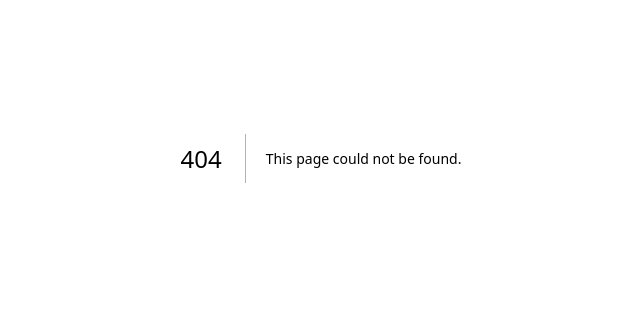
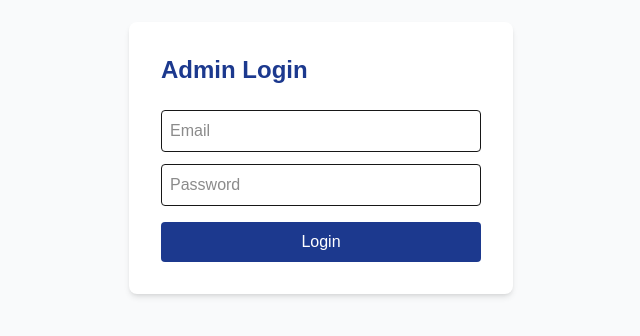
Before and after one commit to pankajestate/realestatewebsite, a Next.js app: page /login in a window 1280 px wide. Before the commit this address had no page. Shown: the part 242-578 px from the top of the page, without its empty margins (319-959 px from the left). Built offline with nearby package versions, Linux system fonts and the light colour scheme; no server answers.

Commit message:
added login protection to admin panel

```diff
--- a/app/admin/page.tsx
+++ b/app/admin/page.tsx
@@ -1,5 +1,6 @@
 "use client";
 import { useEffect, useState } from "react";
+import { useRouter } from "next/navigation";
 import { createClient } from "@supabase/supabase-js";
 
 // Create a local supabase client here to avoid relying on ../../lib/supabase
@@ -19,6 +20,8 @@
 type PropertyForm = Omit<Property, "id">;
 
 export default function Admin() {
+  const router = useRouter();
+  const [checking, setChecking] = useState(true);
   const [properties, setProperties] = useState<Property[]>([]);
   const [form, setForm] = useState<PropertyForm>({
     name: "",
@@ -37,7 +40,17 @@
   useEffect(() => {
     fetchProperties();
   }, []);
-
+useEffect(() => {
+    async function checkUser() {
+      const { data } = await supabase.auth.getSession();
+      if (!data.session) {
+        router.push("/login");
+      } else {
+        setChecking(false);
+      }
+    }
+    checkUser();
+  }, []);
   async function handleSubmit(e: React.FormEvent) {
     e.preventDefault();
     const { error } = await supabase.from("properties").insert([form]);
@@ -56,7 +69,9 @@
       fetchProperties();
     }
   }
-
+if (checking) {
+    return <p className="p-8">Loading...</p>;
+  }
   return (
     <main className="min-h-screen bg-gray-50 p-8">
       <h1 className="text-3xl font-bold mb-8 text-blue-900">Admin Panel</h1>
--- /dev/null
+++ b/app/login/page.tsx
@@ -0,0 +1,65 @@
+"use client";
+import { useState } from "react";
+import { useRouter } from "next/navigation";
+import { supabase } from "../lib/supabase";
+
+export default function Login() {
+  const [email, setEmail] = useState("");
+  const [password, setPassword] = useState("");
+  const [error, setError] = useState("");
+  const router = useRouter();
+
+  async function handleLogin(e: React.FormEvent<HTMLFormElement>) {
+    e.preventDefault();
+    setError("");
+    const { error } = await supabase.auth.signInWithPassword({
+      email,
+      password,
+    });
+    if (error) {
+      setError("Galat email ya password");
+    } else {
+      router.push("/admin");
+    }
+  }
+
+  return (
+    <main className="min-h-screen flex items-center justify-center bg-gray-50">
+      <form
+        onSubmit={handleLogin}
+        className="bg-white p-8 rounded-lg shadow-md w-full max-w-sm"
+      >
+        <h1 className="text-2xl font-bold mb-6 text-blue-900">Admin Login</h1>
+
+        {error && (
+          <p className="bg-red-100 text-red-700 p-2 rounded mb-4 text-sm">
+            {error}
+          </p>
+        )}
+
+        <input
+          type="email"
+          placeholder="Email"
+          value={email}
+          onChange={(e) => setEmail(e.target.value)}
+          className="w-full border p-2 rounded mb-3"
+          required
+        />
+        <input
+          type="password"
+          placeholder="Password"
+          value={password}
+          onChange={(e) => setPassword(e.target.value)}
+          className="w-full border p-2 rounded mb-4"
+          required
+        />
+        <button
+          type="submit"
+          className="w-full bg-blue-900 text-white py-2 rounded hover:bg-blue-800"
+        >
+          Login
+        </button>
+      </form>
+    </main>
+  );
+}
```
